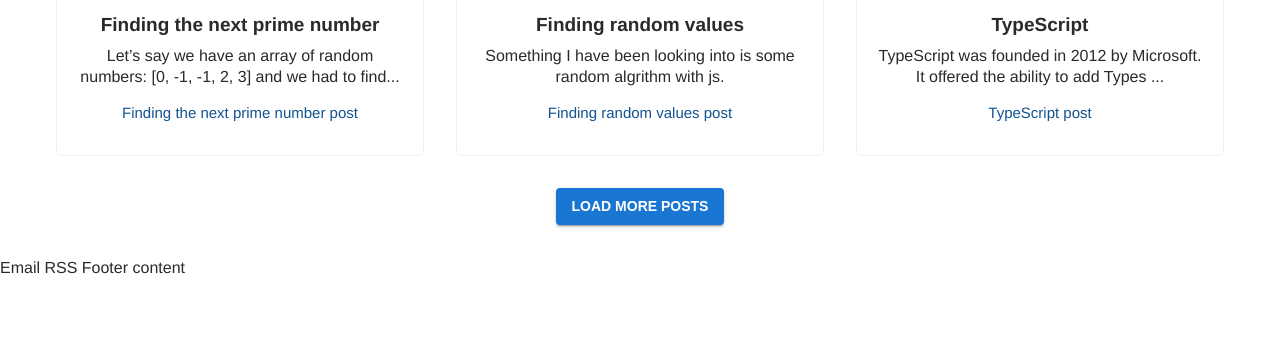
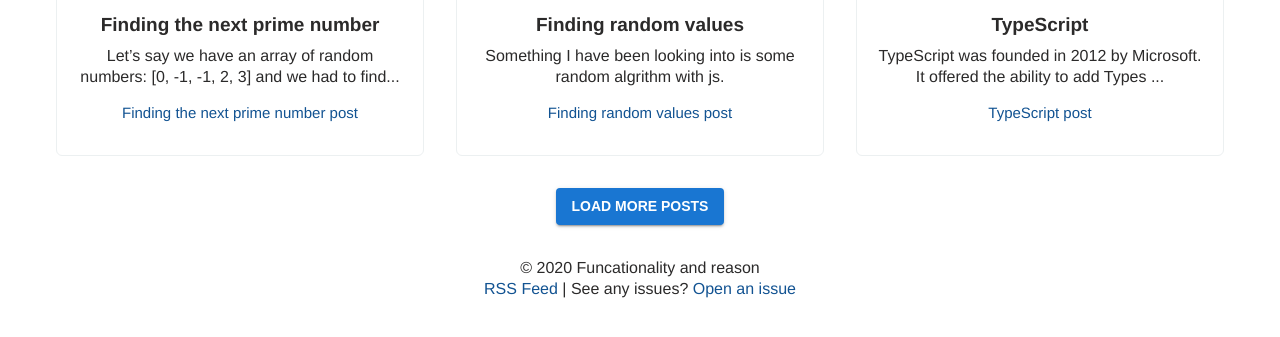
Before and after one commit to leachjustin18/functionalityandreason, a Jekyll site: the page built from index.html, in a window 1280 px wide, cut to the strip 487-824 px from the top of the page. Built offline with Jekyll 4.4.1, drawn with Linux system fonts in a browser that asks for light colours; some web fonts are replaced; the list of posts is cut into pages by our own code.

Commit message:
Add basic footer

```diff
--- a/_layouts/default.html
+++ b/_layouts/default.html
@@ -100,8 +100,11 @@
   {% include header.html %}
   {{content}}
 
-  <footer>
-    Email RSS Footer content
+  <footer class="footer">
+    <div>
+    &copy; {{ 'now' | date: "%Y" }} Funcationality and reason
+  </div>
+    <a href="/feed.xml" target="_blank" class="footer__link">RSS Feed</a> | See any issues? <a href="https://github.com/leachjustin18/functionalityandreason/issues" target="_blank" rel="noreferrer noopener" class="footer__link">Open an issue</a>
   </footer>
   <script src="/assets/js/main.js" defer></script>
 </body>
--- /dev/null
+++ b/_sass/footer.scss
@@ -0,0 +1,11 @@
+.footer {
+    margin: pxToRem(32) 0 pxToRem(32) 0;
+    text-align: center;
+
+    &__link {
+        color: $darkBlue;
+        text-decoration: none;
+
+        @extend %hoverLink;
+    }
+}
--- a/_sass/helpers/variables.scss
+++ b/_sass/helpers/variables.scss
@@ -3,4 +3,5 @@
 
 // Font color
 $defaultFontColor: #2b2a2a;
-$grey: #c5cdcf
+$grey: #c5cdcf;
+$darkBlue: #125392;
--- a/_sass/home.scss
+++ b/_sass/home.scss
@@ -31,7 +31,7 @@
     }
 
     &Link {
-      color: #125392;
+      color: $darkBlue;
       display: inline-block;
       font-size: pxToRem(15);
       margin: pxToRem(16) 0;
--- a/_sass/main.scss
+++ b/_sass/main.scss
@@ -26,3 +26,4 @@
 @import "header";
 @import "home";
 @import "button";
+@import "footer";
```
